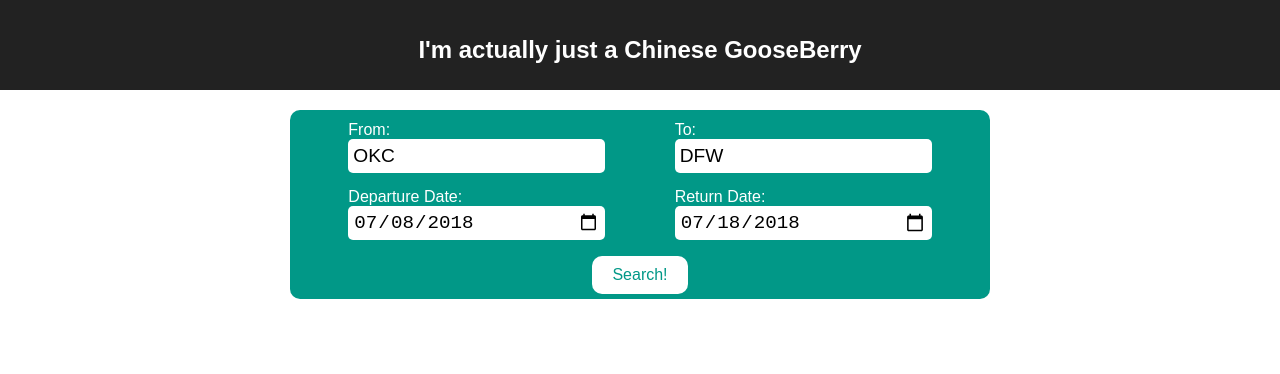
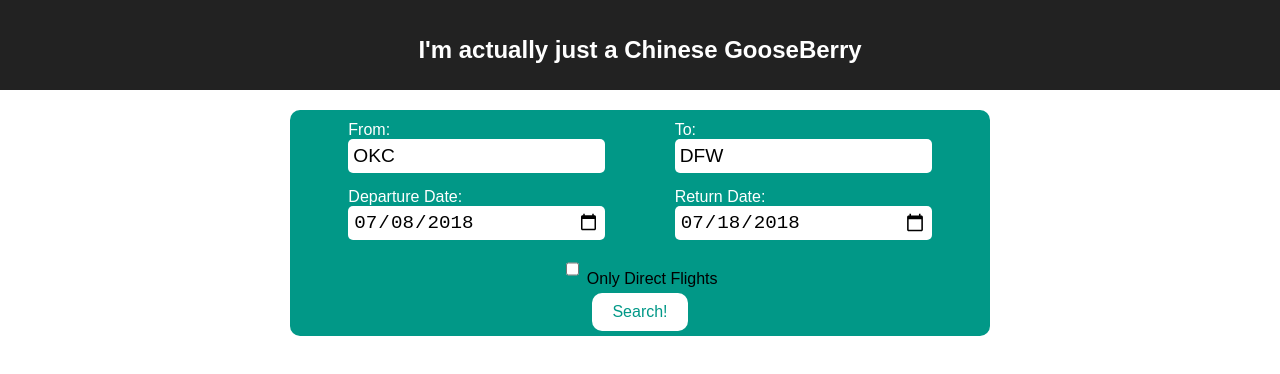
Before and after one commit to hepicek/gooseberry, a React (Create React App) app: page / in a window 1280 px wide. Shown: the top 374 px of the page. Built offline with nearby package versions, Linux system fonts and the light colour scheme.

Commit message:
checkbox for direct flights

```diff
--- a/src/App.js
+++ b/src/App.js
@@ -19,6 +19,7 @@ class App extends Component {
     this.handleInputChange = this.handleInputChange.bind(this);
     this.handleMotherFuckinSearch = this.handleMotherFuckinSearch.bind(this);
     this.formatFlightData = this.formatFlightData.bind(this);
+      this.handleCheckboxChange = this.handleCheckboxChange.bind(this);
   }
   formatFlightData(flight) {
     let to_dTime = new Date(flight.dTime * 1000);
@@ -108,6 +109,13 @@ class App extends Component {
         [input]: value
     }))
   }
+    handleCheckboxChange(e) {
+        let value = e.target.checked ? 1 : 0;
+        this.setState(
+            {           direct: value
+            }
+        )
+    }
   render() {
     return (
       <div className="App">
@@ -117,6 +125,7 @@ class App extends Component {
           <FORM
             handleMotherFuckinSearch={this.handleMotherFuckinSearch}
             handleInputChange={this.handleInputChange}
+            handleCheckboxChange={this.handleCheckboxChange}
             fromInput={this.state.fromInput}
             toInput={this.state.toInput}
             depDate={this.state.depDate}
--- a/src/components/flight/form.js
+++ b/src/components/flight/form.js
@@ -56,6 +56,9 @@ class FORM extends Component {
                         </div>
                     </div>
                 </div>
+                <div>
+                    <input onChange={this.props.handleCheckboxChange} type="checkbox" name="checkbox"/> Only Direct Flights
+                </div>
                 <div
                     className="mainForm-button"
                     onClick={this.props.handleMotherFuckinSearch}
```
